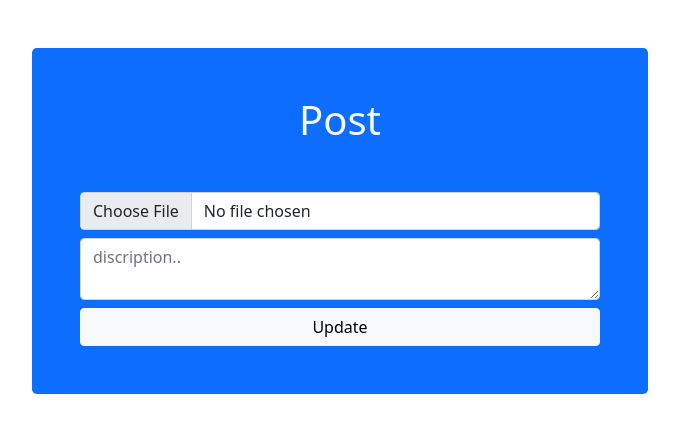
After one commit to PNC-WEP-ONE-WEEK-PROJECT/PHP-DB-G13, a PHP site: page /views/edit_post.php in a window 1280 px wide. The commit adds this page. Shown: the top 433 px of the page, without its empty margins (300-979 px from the left). Run offline with PHP 8.4, Linux system fonts and the light colour scheme.

Commit message:
#4 edit the post

```diff
--- a/css/style.css
+++ b/css/style.css
@@ -24,3 +24,6 @@
     margin-bottom: 10%;
     background:var(--bgColor);
 }
+.col a{
+    text-decoration: none;
+}
--- a/models/post.php
+++ b/models/post.php
@@ -21,7 +21,7 @@ function createPost($userID,$description, $img)
 function updatePost($postID, $description, $img)
 {
     global $db;
-    $statement = $db->prepare("UPDATE posts SET description =:descrip ,image=:img WHERE userID=:postID");
+    $statement = $db->prepare("UPDATE posts SET description =:descrip ,image=:img WHERE postID=:postID");
     $statement->execute(
         [':descrip' => $description, ':img' => $img, ':postID' => $postID]
     );
@@ -31,7 +31,7 @@ function updatePost($postID, $description, $img)
 //get a post
 function getPost($postID){
     global $db;
-    $statement=$db->prepare('SELECT * FROM posts WHERE userID=:postID');
+    $statement=$db->prepare('SELECT * FROM posts WHERE postID=:postID');
     $statement->execute([':postID' => $postID]);
     return $statement->fetch();
 }
--- /dev/null
+++ b/views/edit_post.php
@@ -0,0 +1,29 @@
+<?php
+require_once('../templates/header.php');
+require_once('../models/post.php');
+$postID = null;
+isset($_GET['id']) ? $postID = $_GET['id'] : $postID=null;
+if($postID!=null){
+   $post = getPost($postID);
+
+}
+?>
+
+
+<div class="container w-50 d-flex align-center">
+    <!-- Your code here -->
+    <form action="../controllers/edit_post.php" enctype="multipart/form-data" method="post"  class="form-group h-50 w-100 mt-5 bg-primary p-5 rounded-3">
+
+        <h1 class="text-center text-light mb-5 h1">Post</h1>
+        <input type="hidden" name="postID" value="<?=$postID ?>">
+        <input type="file" name="image" class="form-control">
+        <textarea name="discription" class="form-control mt-2"placeholder="discription.."></textarea>
+        <div class="form-group d-grid mt-2">
+            <input type="submit" class="btn btn-light" value="Update">
+        </div>
+    </form>
+</div>
+<?php
+
+require_once('../templates/footer.php');
+?>
--- a/views/post_view.php
+++ b/views/post_view.php
@@ -4,7 +4,6 @@
     require_once('models/post.php');
     $allPost = getAllPosts();
     foreach ($allPost as $post):
-        echo $post['postID'];
 
 ?>
     <div class="card mt-4">
@@ -23,7 +22,7 @@
                 <div class="col col-4"></div>
 
                 <div class="col col-3">
-                    <a href="">
+                    <a href="views/edit_post.php?id=<?= $post['postID']; ?>">
                         <div class="icon-edit btn btn-primary ms-10"><i class="fa fa-edit"></i></div>
                     </a>
                     <a href="controllers/delete_post.php?id=<?= $post['postID']; ?>">
```
Also changed, not shown: controllers/edit_post.php (added, +14 -0 lines), images/1644320539708.JPEG (deleted), images/24701-nature-natural-beauty.jpg (deleted), images/DragonPasswordFINAL.jpg (deleted), images/Frame 1.jpg (added), images/IMG_1164.JPG (added), images/New Project.jpg (added), images/WIN_20220215_07_55_23_Pro.jpg (deleted), images/WIN_20220227_19_25_55_Pro - Copy.jpg (deleted), images/WIN_20220227_19_25_59_Pro - Copy.jpg (deleted), images/favfoto.jpg (deleted), images/image-62296af7108246.04371375.jpg (deleted), images/image_2022_02_11T02_53_39_491Z.png (added), images/user_profile.png (added).
